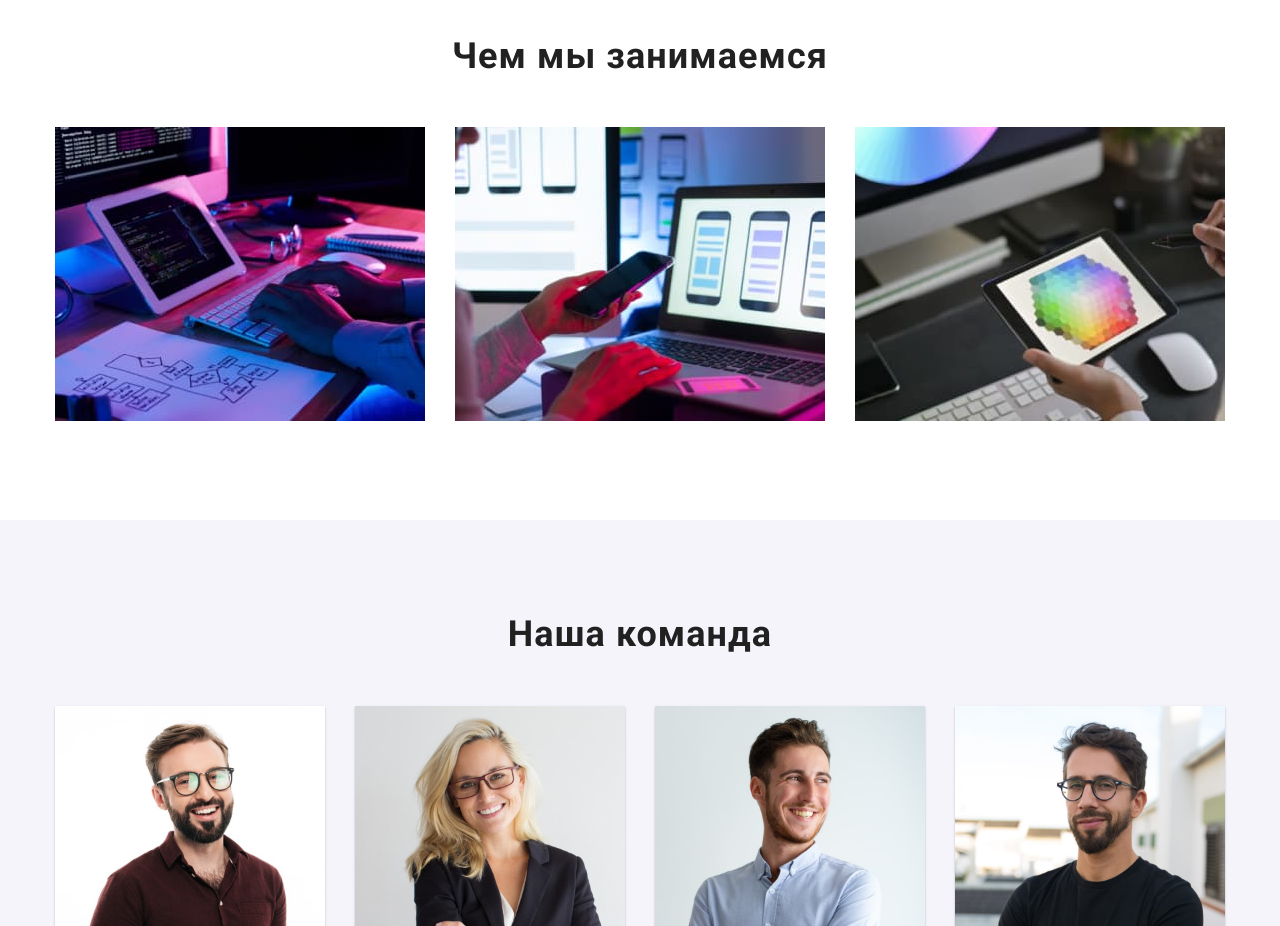
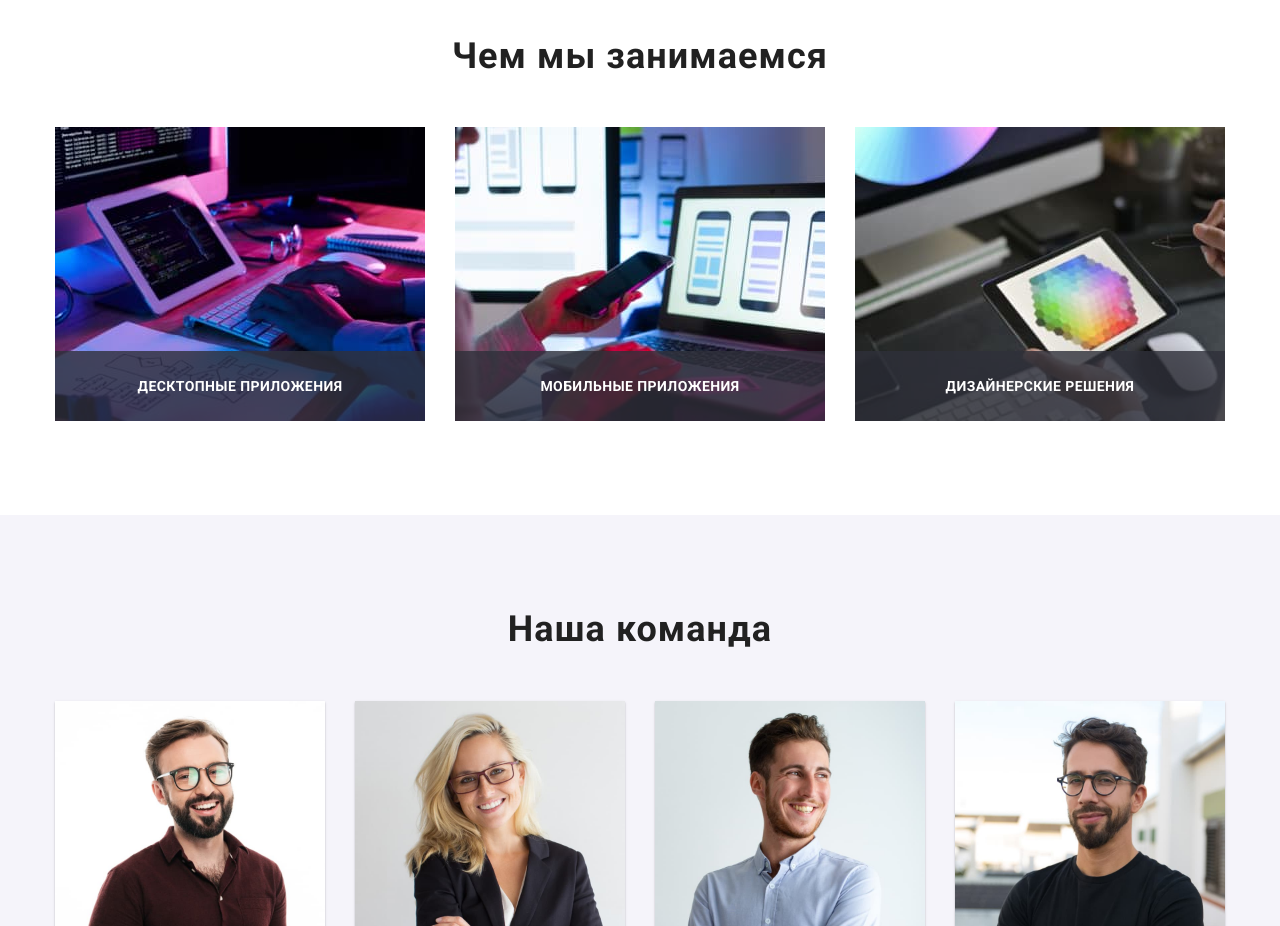
Before and after one commit to Inna-Misko/goit-markup-hw5, a plain HTML site: page index.html in a window 1280 px wide. Shown: the part 1080-2006 px from the top of the page. Drawn offline with nearby package versions, Linux system fonts and the light colour scheme.

Commit message:
добавляет позиционирование work list

```diff
--- a/css/style.css
+++ b/css/style.css
@@ -108,6 +108,7 @@ a {
 }
 
 .site-nav .nav-link {
+  position: relative;
   display: block;
   padding-top: 32px;
   padding-bottom: 32px;
@@ -115,6 +116,17 @@ a {
   font-weight: 500;
   font-size: 14px;
   line-height: 1.14;
+}
+
+.current:after {
+  content: "";
+  position: absolute;
+  left: 0;
+  bottom: 0px;
+  width: 100%;
+  height: 4px;
+  background: var(--accent-color);
+  border-radius: 2px;
 }
 
 .nav-link:hover,
@@ -305,6 +317,7 @@ a {
 }
 
 .work-list {
+  height: 294px;
   padding-right: 0px;
   padding-left: 0px;
 }
@@ -312,10 +325,39 @@ a {
 .work-item {
   width: calc((100% - 30px * 2) / 3);
   margin-right: 30px;
+
+  position: relative;
 }
 
 .team-item:nth-last-child(-n + 3) {
   margin-bottom: 0;
+}
+
+.relative {
+  position: relative;
+}
+
+.work-text-box {
+  position: absolute;
+  bottom: 0;
+
+  align-items: center;
+  justify-content: center;
+  width: 370px;
+  height: 70px;
+  background-color: rgba(47, 48, 58, 0.8);
+}
+
+.work-text {
+  margin: 0px;
+  font-family: Roboto;
+  font-weight: 700;
+  font-size: 14px;
+  line-height: 16px;
+  text-align: center;
+  letter-spacing: 0.03em;
+  text-transform: uppercase;
+  color: var(--white);
 }
 
 /* Stuff */
--- a/index.html
+++ b/index.html
@@ -27,7 +27,7 @@
           </a>
           <ul class="site-nav menu-list">
             <li class="menu-item">
-              <a href="" class="nav-link">Студия</a>
+              <a href="" class="nav-link current">Студия</a>
             </li>
             <li class="menu-item">
               <a href="./portfolio.html" class="nav-link">Портфолио</a>
@@ -115,26 +115,34 @@
       <section class="work">
         <div class="container">
           <h2 class="work-title">Чем мы занимаемся</h2>
+
           <ul class="work-list flex-box">
-            <li class="work-item">
-              <img
-                src="./img/what-we-do/img.jpg"
-                alt="Десктопные приложения"
-                width="370"
-              />
+            <li class="work-item relative">
+
+               <img src="./img/what-we-do/img.jpg" alt="Десктопные приложения" width="370"/>
+                <div class="work-text-box flex-box">
+                  <a href=""><p class="work-text">Десктопные приложения</p></a>
+                </div>
+
             </li>
             <li class="work-item">
-              <img
-                src="./img/what-we-do/img2.jpg"
-                alt="Мобильные приложения"
-                width="370"
-              />
+              <img src="./img/what-we-do/img2.jpg" alt="Мобильные приложения" width="370"/>
+              <div class="work-text-box flex-box">
+                <a href="">
+                <p class="work-text">Мобильные приложения</p>
+                </a>
+              </div>
             </li>
             <li class="work-item">
               <img src="./img/what-we-do/img3.jpg" alt="Дизайн" width="370" />
+              <div class="work-text-box flex-box">
+               <a href="">
+                  <p class="work-text">Дизайнерские решения</p>
+               </a>
+              </div>
             </li>
           </ul>
-        </div>
+
       </section>
 
       <!-- Staff, Наша команда-->
```
Also changed, not shown: css-portfolio/portfolio.css (+12 -2 lines), portfolio.html (+1 -1 lines).
